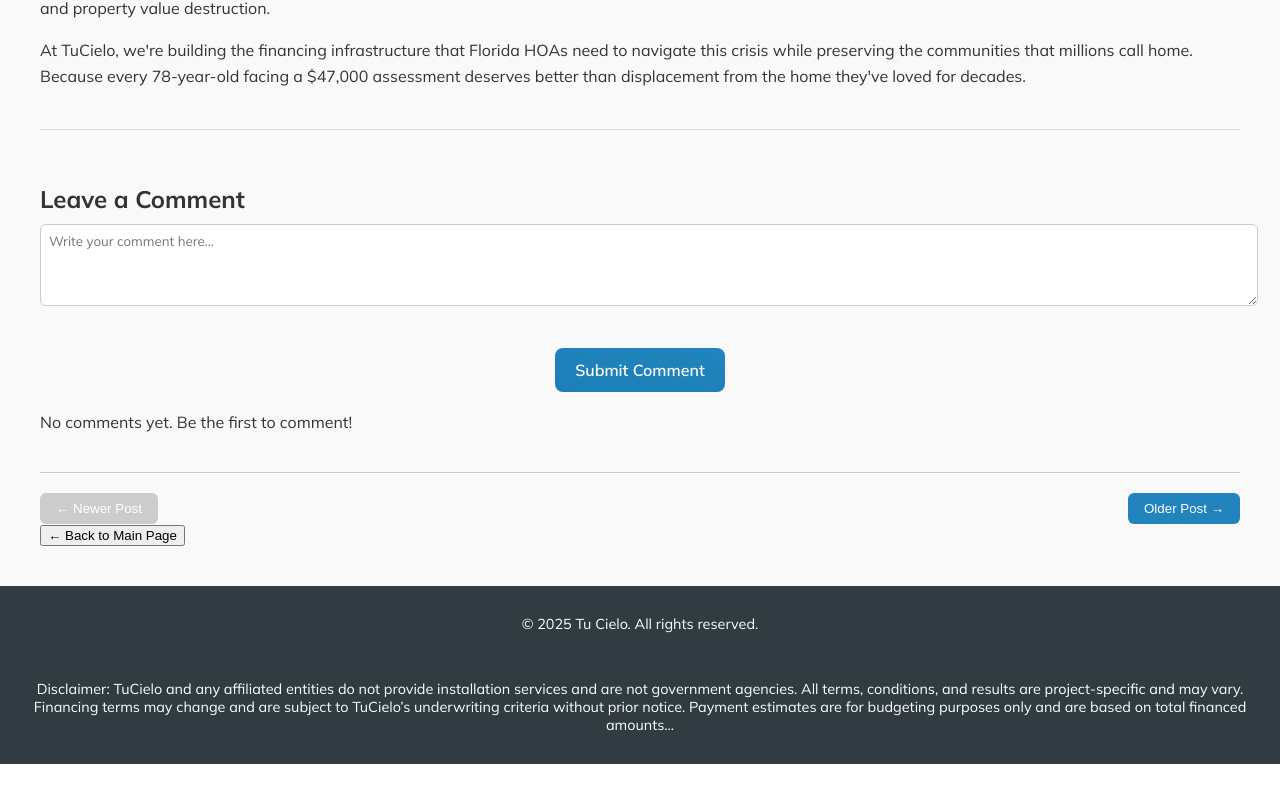
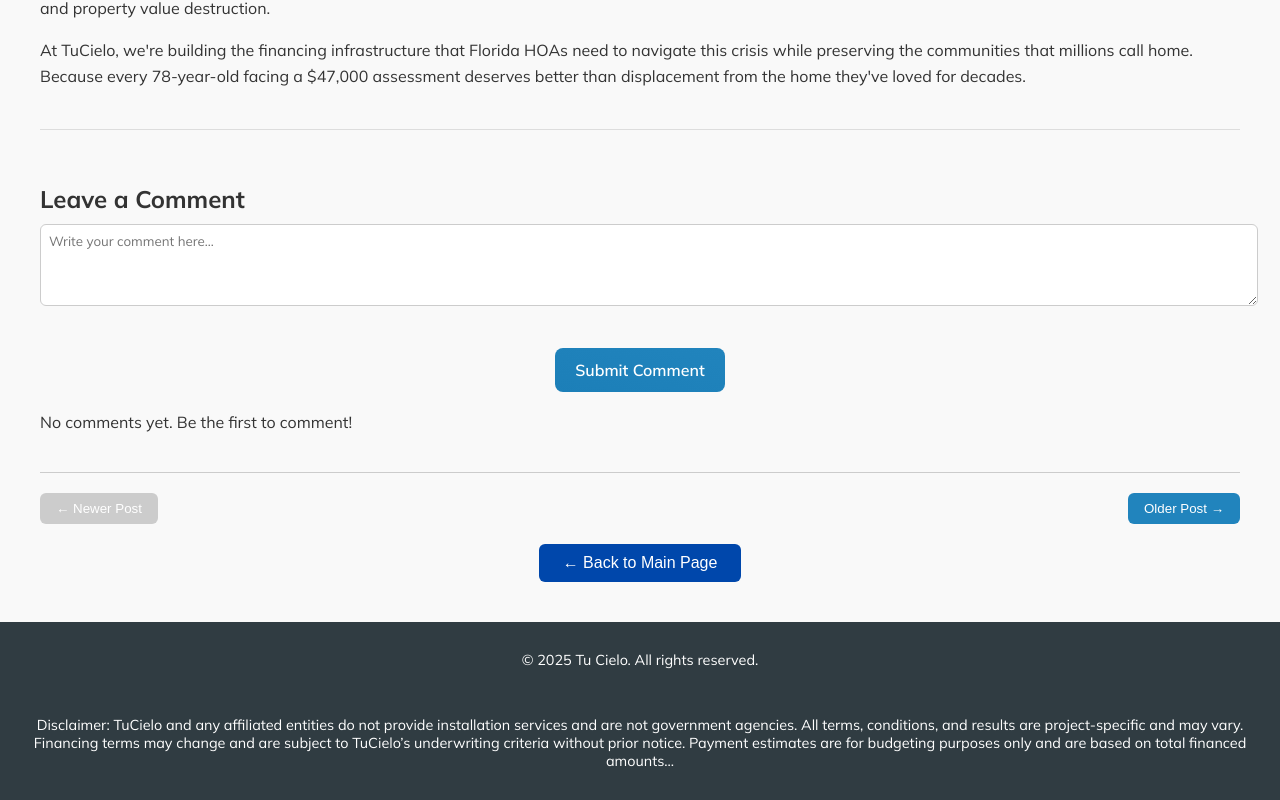
Before and after one commit to MetaCapFin/tu-cielo-site, a React (Create React App) app: page /blogposts in a window 1280 px wide. Shown: the part 3185-3985 px from the top of the page. Before the commit the page ends 3949 px from the top, so only its background shows below. Built offline with nearby package versions, Linux system fonts and the light colour scheme.

Commit message:
Update blogposts.css

```diff
--- a/src/blogposts.css
+++ b/src/blogposts.css
@@ -215,3 +215,25 @@
   margin-top: 40px;
   font-family: 'Mulish', sans-serif;
 }
+
+/*Back to main page button*/
+
+.back-to-main-container {
+  margin-top: 20px;
+  text-align: center;
+}
+
+.back-to-main-button {
+  background-color: #0047AB; /* TuCielo brand blue */
+  color: white;
+  border: none;
+  padding: 10px 24px;
+  font-size: 1rem;
+  border-radius: 6px;
+  cursor: pointer;
+  transition: background-color 0.3s ease;
+}
+
+.back-to-main-button:hover {
+  background-color: #002F6C;
+}
```
